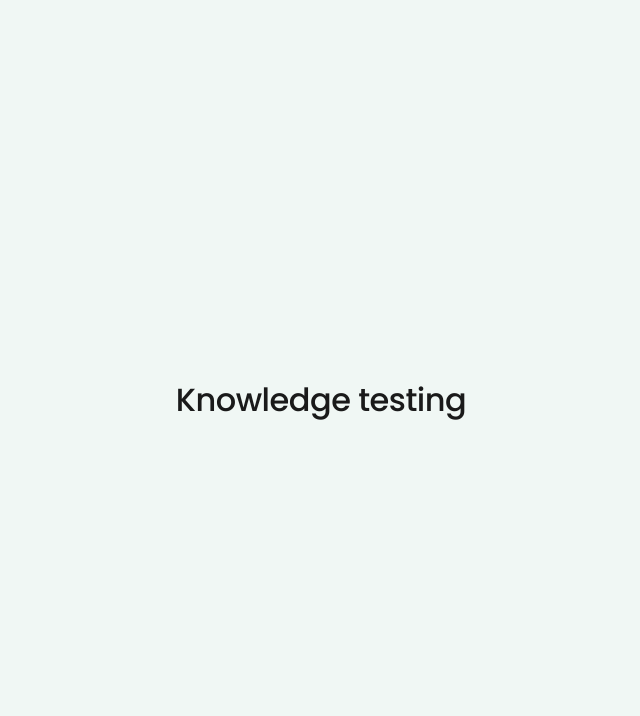
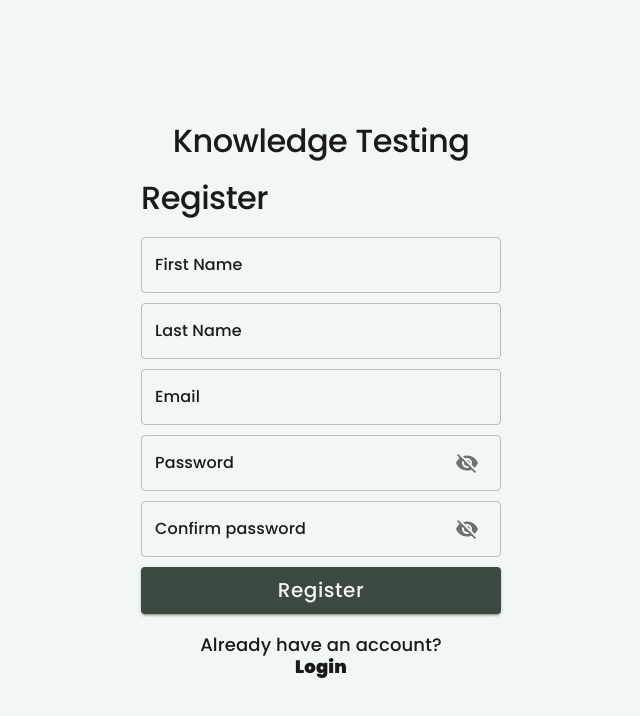
Before and after one commit to ThreeAmigosCoding/KnowledgeTesting, a React (Vite) app in the folder Frontend/: page /registration in a window 1280 px wide. Shown: the top 716 px of the page, without its empty margins (319-959 px from the left). Built offline with nearby package versions, Linux system fonts and the light colour scheme; a web font is replaced by a local one.

Commit message:
Registration implemented on frontend

```diff
--- a/Frontend/src/components/auth/login-registration-form.css
+++ b/Frontend/src/components/auth/login-registration-form.css
@@ -35,8 +35,8 @@ form {
 }
 
 span {
-    font-weight: 700;
-    color: #3FCB4D;
+    font-weight: 800;
+    color: #1A1A1A;
 }
 
 span:hover {
--- a/Frontend/src/components/auth/registration-form.tsx
+++ b/Frontend/src/components/auth/registration-form.tsx
@@ -1,7 +1,174 @@
+import {useNavigate} from "react-router-dom";
+import {useState} from "react";
+import * as yup from 'yup'
+import {useFormik} from "formik";
+import api from "../../config/axios-config.tsx";
+import {Box, Button, IconButton, InputAdornment, TextField, Typography} from "@mui/material";
+import {Visibility, VisibilityOff} from "@mui/icons-material";
+
 export default function RegistrationForm (){
+
+    const navigate = useNavigate();
+
+    const [showPassword, setShowPassword] = useState(false);
+    const [showConfirmPassword, setShowConfirmPassword] = useState(false);
+    const handleClickShowPassword = () => setShowPassword(!showPassword);
+    const handleClickShowConfirmPassword = () => setShowConfirmPassword(!showConfirmPassword);
+
+    const handleLogin = () => {
+        navigate('/login')
+    }
+
+    const validationSchema = yup.object({
+        first_name: yup
+            .string()
+            .required('Name is required.'),
+        last_name: yup
+            .string()
+            .required('Surname is required.'),
+        email: yup
+            .string()
+            .email('Enter a valid email')
+            .required('Email is required/'),
+        password: yup
+            .string()
+            .min(8, 'Password should contain at least 8 characters.')
+            .matches(
+                /^(?=.*[A-Za-z])(?=.*\d)/,
+                'Password must contain numbers and letters.'
+            )
+            .required('Password is required.'),
+        confirmPassword: yup
+            .string()
+            .oneOf([yup.ref('password'), undefined], 'Passwords must match.')
+            .required('Confirm Password is required.'),
+
+    });
+
+    const formik = useFormik({
+        initialValues: {
+            first_name: '',
+            last_name: '',
+            email: '',
+            password: '',
+            confirmPassword: '',
+            role: 'student'
+        },
+        validationSchema: validationSchema,
+        onSubmit: async (values) => {
+            try {
+                const response = await api.post('register', values);
+                if (response.status === 201) {
+                    alert("Registration successful");
+                    navigate('/login')
+
+                }
+            } catch (error) {
+                console.error('Registration failed:', error);
+                alert('Error while registering');
+            }
+        },    });
 
 
     return (
-        <></>
+        <div id={"form-container"} style={{width: "50%", padding: "0 10%"}}>
+            <Typography variant="h1">Register</Typography>
+            <form onSubmit={formik.handleSubmit}>
+                <TextField
+                    fullWidth
+                    id="first_name"
+                    name="first_name"
+                    label="First Name"
+                    value={formik.values.first_name}
+                    onChange={formik.handleChange}
+                    onBlur={formik.handleBlur}
+                    error={formik.touched.first_name && Boolean(formik.errors.first_name)}
+                    helperText={formik.touched.first_name && formik.errors.first_name}
+                />
+                <TextField
+                    fullWidth
+                    id="last_name"
+                    name="last_name"
+                    label="Last Name"
+                    value={formik.values.last_name}
+                    onChange={formik.handleChange}
+                    onBlur={formik.handleBlur}
+                    error={formik.touched.last_name && Boolean(formik.errors.last_name)}
+                    helperText={formik.touched.last_name && formik.errors.last_name}
+                />
+                <TextField
+                    fullWidth
+                    id="email"
+                    name="email"
+                    label="Email"
+                    value={formik.values.email}
+                    onChange={formik.handleChange}
+                    onBlur={formik.handleBlur}
+                    error={formik.touched.email && Boolean(formik.errors.email)}
+                    helperText={formik.touched.email && formik.errors.email}
+                />
+                <TextField
+                    fullWidth
+                    id="password"
+                    name="password"
+                    label="Password"
+                    type={showPassword ? 'text' : 'password'}
+                    value={formik.values.password}
+                    onChange={formik.handleChange}
+                    onBlur={formik.handleBlur}
+                    error={formik.touched.password && Boolean(formik.errors.password)}
+                    helperText={formik.touched.password && formik.errors.password}
+                    InputProps={{
+                        endAdornment: (
+                            <InputAdornment position="end">
+                                <IconButton
+                                    aria-label="toggle password visibility"
+                                    onClick={handleClickShowPassword}
+                                >
+                                    {showPassword ? <Visibility /> : <VisibilityOff />}
+                                </IconButton>
+                            </InputAdornment>
+                        )
+                    }}/>
+                <TextField
+                    fullWidth
+                    id="confirmPassword"
+                    name="confirmPassword"
+                    label="Confirm password"
+                    type={showConfirmPassword ? 'text' : 'password'}
+                    value={formik.values.confirmPassword}
+                    onChange={formik.handleChange}
+                    onBlur={formik.handleBlur}
+                    error={formik.touched.confirmPassword && Boolean(formik.errors.confirmPassword)}
+                    helperText={formik.touched.confirmPassword && formik.errors.confirmPassword}
+                    InputProps={{
+                        endAdornment: (
+                            <InputAdornment position="end">
+                                <IconButton
+                                    aria-label="toggle confirm password visibility"
+                                    onClick={handleClickShowConfirmPassword}
+                                >
+                                    {showConfirmPassword ? <Visibility /> : <VisibilityOff />}
+                                </IconButton>
+                            </InputAdornment>
+                        )
+                    }}
+                />
+                <Button
+                    sx={{
+                        fontSize: "20px",
+                        textTransform: "capitalize"
+                    }}
+                    variant="contained" color="primary" fullWidth type="submit">
+                    Register
+                </Button>
+
+            </form>
+            <Box sx={{display: "flex", flexDirection: "column", alignItems: "center", textAlign: "center"}}>
+                <Typography variant="h4">Already have an account? <br/>
+                    <span onClick={handleLogin}>Login</span>
+                </Typography>
+            </Box>
+        </div>
     )
 }
--- a/Frontend/src/components/layout/navbar.tsx
+++ b/Frontend/src/components/layout/navbar.tsx
@@ -1,12 +1,18 @@
 import {Box, Button} from "@mui/material";
 import {Outlet, useNavigate} from "react-router-dom";
 import './navbar.css';
+import {useUser} from "../../context/user-context.tsx";
 
 
 export default function Navbar() {
     const navigate = useNavigate();
+    const { setUser } = useUser();
     const handleTests = () => { navigate("/tests"); }
     const handleGraph = () => { navigate("/graph-drawing"); }
+    const handleLogOut = () => {
+        setUser(null);
+        navigate("/login");
+    }
 
     return (
         <Box>
@@ -29,6 +35,17 @@ export default function Navbar() {
                     onClick={() => handleGraph()}>
                     Graph
                 </Button>
+
+                <Button
+                    className='nav-bar-button'
+                    sx={{
+                        color: "primary.contrastText",
+                        fontSize: "medium",
+                        marginLeft: "auto"
+                    }}
+                    onClick={() => handleLogOut()}>
+                    Log Out
+                </Button>
             </Box>
             <Outlet/>
         </Box>
--- a/Frontend/src/pages/auth/registration.tsx
+++ b/Frontend/src/pages/auth/registration.tsx
@@ -5,7 +5,7 @@ import './auth.css';
 export default function Registration() {
     return (
         <Box className="registration-container">
-            <Typography id="logo" variant="h1">Knowledge testing</Typography>
+            <Typography id="logo" variant="h1">Knowledge Testing</Typography>
             <RegistrationForm/>
         </Box>
     )
```
